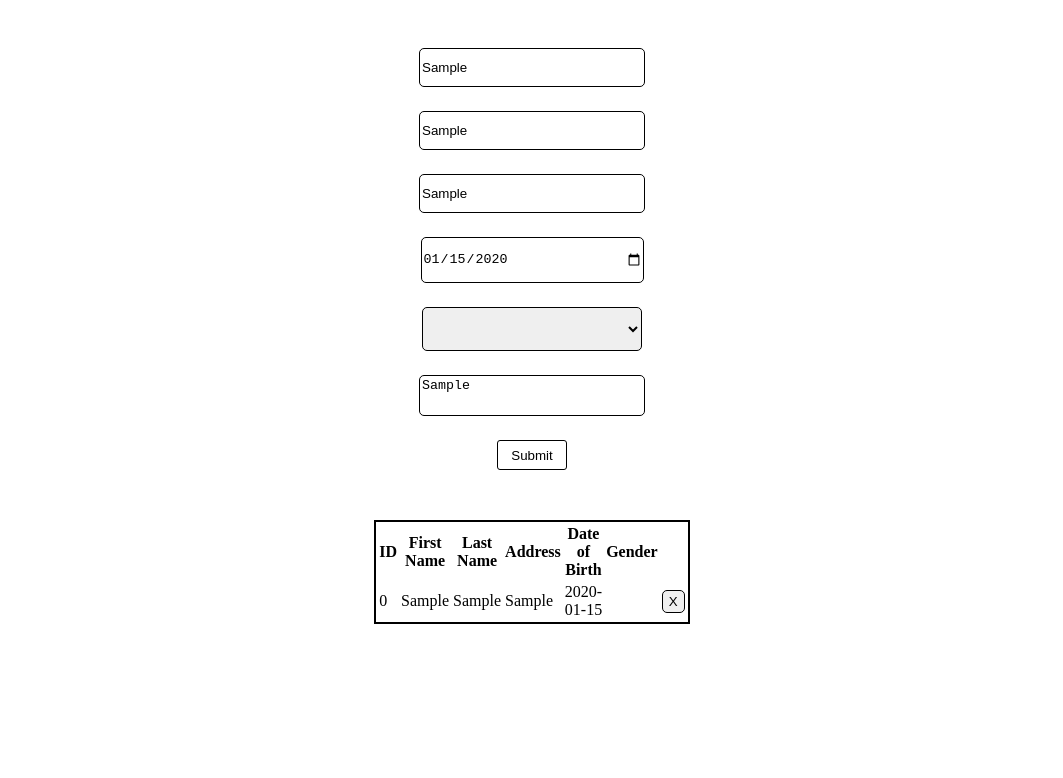
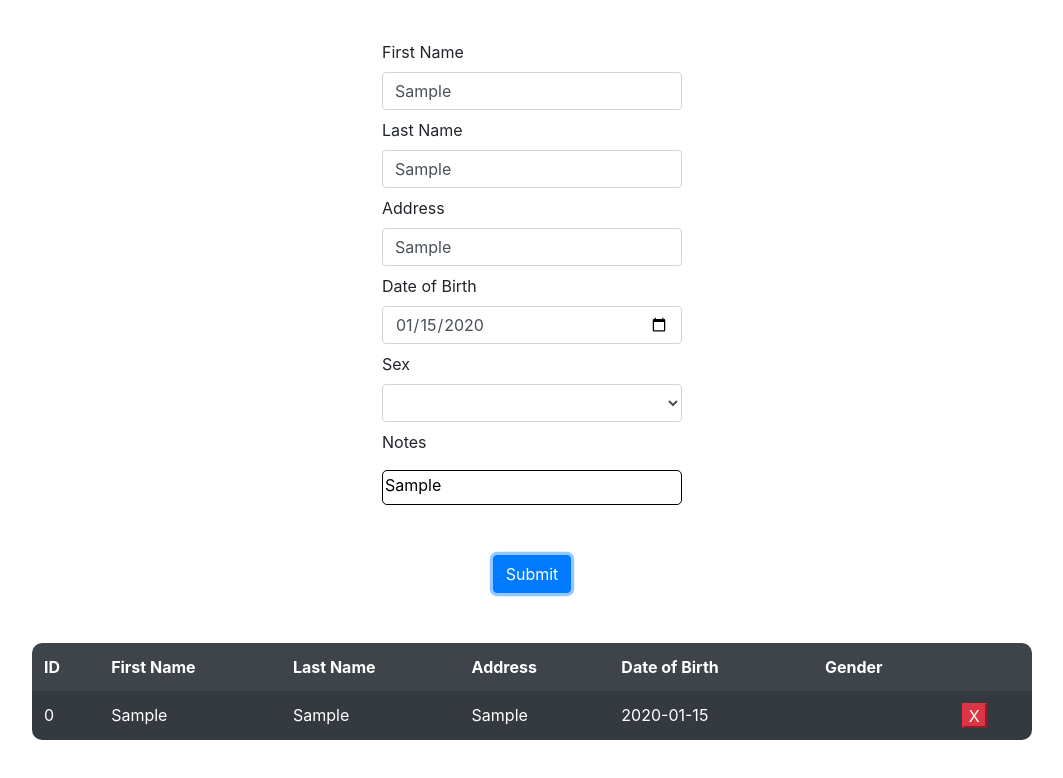
Before and after one commit to sprite-enjoyer/javascript-form-submit, a plain HTML site: page index.html in a window 1280 px wide. Both pictures are taken after typing "Sample", "Sample", "Sample", "2020-01-15", "Sample" into the empty fields and a click on the button "Submit". Shown: the whole page, without its empty margins (108-1171 px from the left). Drawn offline with nearby package versions, Linux system fonts and the light colour scheme.

Commit message:
finished styling, starting to add final touches

```diff
--- a/index.html
+++ b/index.html
@@ -3,42 +3,54 @@
 <head>
     <meta charset="UTF-8">
     <meta http-equiv="X-UA-Compatible" content="IE=edge">
-    <meta name="viewport" content="width=device-width, initial-scale=1.0">
+    <meta name="viewport" content="width=device-width, initial-scale=1.0 shrink-to-fit=no">
     <link rel="stylesheet" href="./styles.css">
     <title>Form</title>
     <script src="scripts/validators.js" ></script>
     <script src="scripts/functions.js" ></script>
+    <link
+    rel="stylesheet"
+    href="https://cdn.jsdelivr.net/npm/bootstrap@4.3.1/dist/css/bootstrap.min.css"
+    integrity="sha384-ggOyR0iXCbMQv3Xipma34MD+dH/1fQ784/j6cY/iJTQUOhcWr7x9JvoRxT2MZw1T"
+    crossorigin="anonymous"
+    >
 </head>
 <body>
     <div class="wrapper">
         <form class="form-container input-wrapper">
             <div class="fn-container input-wrapper" >
-                <input class="txt fn form-element" type="text" placeholder="First Name" required>
+                <label class="form-label">First Name</label>
+                <input class="txt fn form-element form-control" type="text" required>
             </div>
             <div class="ln-container input-wrapper" >
-                <input class="txt ln form-element" type="text" placeholder="Last Name" required>
+                <label class="form-label">Last Name</label>
+                <input class="txt ln form-element form-control" type="text" required>
             </div>
             <div class="address-container input-wrapper" >
-                <input class="txt address form-element" type="text" placeholder="Address" required>
+                <label class="form-label">Address</label>
+                <input class="txt address form-element form-control" type="text" required>
             </div>
             <div class="calendar-container input-wrapper" >
-                <input class="calendar form-element" type="date">
+                <label class="form-label">Date of Birth</label>
+                <input class="calendar form-element form-control" type="date">
             </div>
             <div class="dropdown-container input-wrapper" >
-                <select class="dropdown form-element" name="sex">
+                <label class="form-label">Sex</label>
+                <select class="dropdown form-element form-control" name="sex">
                     <option value="none" >Sex</option>
                     <option value="Male">Male</option>
                     <option value="Female">Female</option>
                 </select>
             </div>
 
-            <textarea class="notes" ></textarea>
-            <button class="btn" >
+            <label class="form-label">Notes</label>
+            <textarea class="notes " ></textarea>
+        </form>
+        <button class="btn btn-primary" type="submit" >
             Submit
         </button>
-        </form>
-
-        <table class="table" >
+            <div class="table-wrapper table-responsive" >
+                    <table class="table table-dark table-striped table-borderless table-hover" >
                         <tr>
                             <th>ID</th>
                             <th>First Name</th>
@@ -51,17 +63,34 @@
                     </table>
             </div>
 
+    </div>
+
     <div class="popup" >
         <div class="note-container" >
             <div class="btn-container" >
-                <button class="popup-btn" >X</button>
+                <button class="popup-btn close btn-danger" >X</button>
             </div>
             <div class="text-container" >
-                helo
             </div>
         </div>
     </div>
 
+    <script
+    src="https://code.jquery.com/jquery-3.3.1.slim.min.js"
+    integrity="sha384-q8i/X+965DzO0rT7abK41JStQIAqVgRVzpbzo5smXKp4YfRvH+8abtTE1Pi6jizo"
+    crossorigin="anonymous">
+    </script>
+    <script
+    src="https://cdn.jsdelivr.net/npm/popper.js@1.14.7/dist/umd/popper.min.js"
+    integrity="sha384-UO2eT0CpHqdSJQ6hJty5KVphtPhzWj9WO1clHTMGa3JDZwrnQq4sF86dIHNDz0W1"
+    crossorigin="anonymous">
+    </script>
+    <script
+    src="https://cdn.jsdelivr.net/npm/bootstrap@4.3.1/dist/js/bootstrap.min.js"
+    integrity="sha384-JjSmVgyd0p3pXB1rRibZUAYoIIy6OrQ6VrjIEaFf/nJGzIxFDsf4x0xIM+B07jRM"
+    crossorigin="anonymous">
+    </script>
+
 </body>
 <script type="module" src="./script.js"></script>
 </html>
--- a/scripts/functions.js
+++ b/scripts/functions.js
@@ -68,6 +68,7 @@ const addRow = (i, fn, ln, ad, date, sx, note, table, incrementIndex) => {
         const noteContainer = document.querySelector(".note-container");
         const textContainer = document.querySelector(".text-container");
         const textNode = document.createTextNode(note);
+        textContainer.style.color = "white";
 
         if (noteContainer.childElementCount <= 2) textContainer.replaceChild(textNode, textContainer.firstChild);
 
@@ -95,11 +96,14 @@ const addRow = (i, fn, ln, ad, date, sx, note, table, incrementIndex) => {
 
     cell = row.insertCell(6);
     const button = document.createElement("button");
+    button.className = "button btn-danger";
     button.style.cursor = "pointer";
-    button.style.borderRadius = "5px";
-    button.style.border = "1px solid black";
-    button.style.width = "23px";
-    button.style.height = "23px";
+    button.style.width = "25px";
+    button.style.height = "25px";
+    button.style.display = "flex";
+    button.style.justifyContent = "center";
+    button.style.alignItems = "center";
+
 
     text = document.createTextNode("X");
     button.appendChild(text);
--- a/styles.css
+++ b/styles.css
@@ -1,44 +1,38 @@
-
-.body{
-    overflow-x: scroll;
-}
-
 .form-container{
     margin-top: 5vh;
     display: flex;
     flex-direction: column;
-    align-items: center;
-    gap: 3vh;
+    gap: 1vh;
 }
 
 .form-element{
     height: 35px;
-    width: 220px;
+    width: 300px;
     border-radius: 5px;
-    border: 1px solid black;
 }
 
 .btn{
-    width: 70px;
-    height: 30px;
-    background-color: white;
-    border: 1px solid black;
     border-radius: 3px;
     cursor: pointer;
+    position: relative;
+    margin-top: 50px;
 }
 
 .notes{
-    width: 220px;
+    width: 300px;
     height: 35px;
     resize: none;
-    transition-duration: 0.3s;
+    transition-duration: 0.4s;
     border-radius: 5px;
     border: 1px solid black;
+    outline: none;
+    overflow-y: hidden;
 }
 
 .notes:focus{
     height: 150px;
     transition: ease-in-out all 0.3s;
+    border: 2px solid #a8bfff;
 }
 
 
@@ -57,11 +51,9 @@
 }
 
 .table{
-
-    margin-top: 50px;
-    margin-bottom: 50px;
-    max-width: 100px;
-    border: 2px solid black;
+    margin: 50px auto 50px auto;
+    max-width: 1000px;
+    border-radius: 10px;
 }
 
 .wrapper{
@@ -82,11 +74,12 @@
     align-items: center;
     justify-content: center;
     visibility: hidden;
+    border-radius: 10px;
 
 }
 
 .note-container{
-    background-color: gray;
+    background-color: #343A40;
     display: flex;
     flex-direction: column;
     flex-wrap: wrap;
@@ -100,7 +93,9 @@
 }
 
 .text-container{
+    padding: 20px;
     flex-grow: 10;
+    word-break: break-all;
 }
 
 .btn-container{
@@ -111,8 +106,11 @@
 }
 
 .popup-btn{
-    width: 25px;
-    height: 25px;
+    display: flex;
+    justify-content: center;
+    align-items: center;
+    width: 35px;
+    height: 35px;
     border-radius: 5px;
     border: none;
     cursor: pointer;
```
Lines whose indentation alone changed are shown as unchanged.
